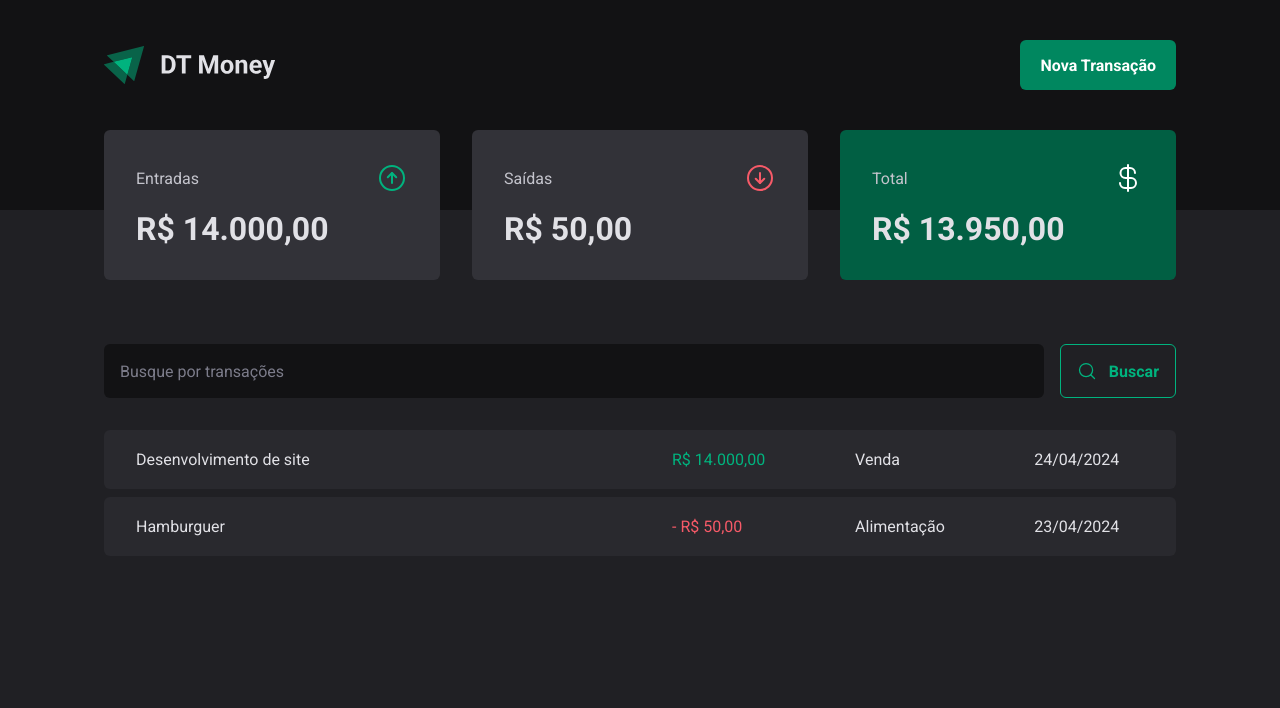
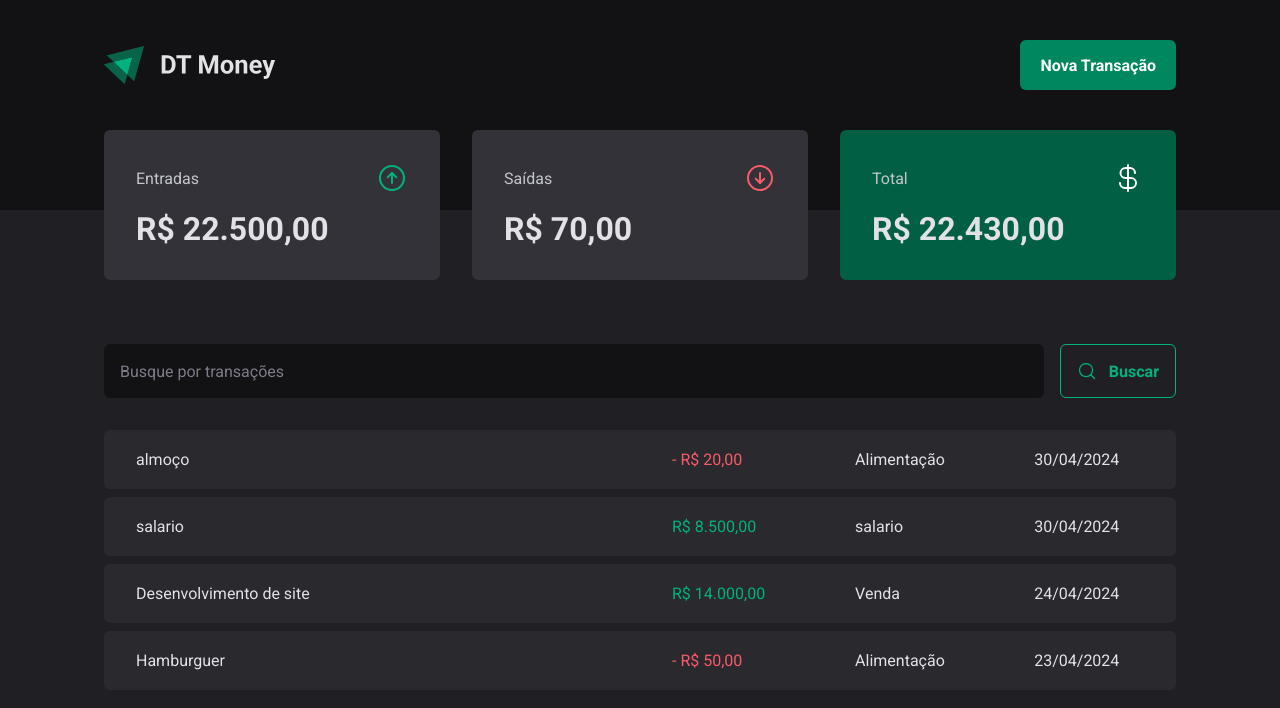
Before and after one commit to RafaelLimaReis/dt-money, a React (Vite) app: page / in a window 1280 px wide. Shown: the top 708 px of the page. Built offline with nearby package versions, Linux system fonts and the light colour scheme; data requests are answered from the project's data file.

Commit message:
criando uma nova transação

```diff
--- a/package.json
+++ b/package.json
@@ -14,6 +14,7 @@
     "@hookform/resolvers": "^3.3.4",
     "@radix-ui/react-dialog": "^1.0.5",
     "@radix-ui/react-radio-group": "^1.1.3",
+    "axios": "^1.6.8",
     "phosphor-react": "^1.4.1",
     "react": "^18.2.0",
     "react-dom": "^18.2.0",
--- a/server.json
+++ b/server.json
@@ -15,6 +15,22 @@
       "category": "Alimentação",
       "price": 50,
       "createdAt": "2024-04-23T20:35:47.269Z"
+    },
+    {
+      "description": "salario",
+      "price": 8500,
+      "category": "salario",
+      "type": "income",
+      "createdAt": "2024-04-30T10:48:35.321Z",
+      "id": 3
+    },
+    {
+      "description": "almoço",
+      "price": 20,
+      "category": "Alimentação",
+      "type": "outcome",
+      "createdAt": "2024-04-30T11:08:54.362Z",
+      "id": 4
     }
   ]
 }
--- a/src/components/NewTransactionModal/index.tsx
+++ b/src/components/NewTransactionModal/index.tsx
@@ -4,6 +4,8 @@ import { ArrowCircleDown, ArrowCircleUp, X } from 'phosphor-react';
 import { Controller, useForm } from 'react-hook-form';
 import * as z from 'zod';
 import { zodResolver } from '@hookform/resolvers/zod';
+import { useContext } from 'react';
+import { TransactionsContext } from '../../contexts/TransactionsContext';
 
 const newTransactionFormSchema = z.object({
     description: z.string(),
@@ -15,15 +17,18 @@ const newTransactionFormSchema = z.object({
 type newTransactionFormInputs = z.infer<typeof newTransactionFormSchema>;
 
 export function NewTransactionModal() {
-    const {register, handleSubmit, control, formState: { isSubmitting }} = useForm<newTransactionFormInputs>({
+    const { createTransaction } = useContext(TransactionsContext);
+
+    const {reset, register, handleSubmit, control, formState: { isSubmitting }} = useForm<newTransactionFormInputs>({
         resolver: zodResolver(newTransactionFormSchema),
         defaultValues:{
             type: 'income'
         }
     });
 
-    function handleCreateNewTransaction(data: newTransactionFormInputs) {
-        console.log(data);
+    async function handleCreateNewTransaction(data: newTransactionFormInputs) {
+        await createTransaction(data);
+        reset();
     }
 
     return (
--- a/src/contexts/TransactionsContext.tsx
+++ b/src/contexts/TransactionsContext.tsx
@@ -1,5 +1,6 @@
 import { createContext, useEffect, useState } from "react";
-import { TransactionInterface, TransactionsContextInterface, TransactionsProviderInterface } from "../interfaces/Transactions";
+import { TransactionInterface, TransactionsContextInterface, TransactionsProviderInterface, createTransactionInputInterface } from "../interfaces/Transactions";
+import { api } from "../lib/axios";
 
 export const TransactionsContext = createContext({} as TransactionsContextInterface);
 
@@ -7,16 +8,25 @@ export function TransactionsProvider({ children }: TransactionsProviderInterface
     const [transactions, setTransaction] = useState<TransactionInterface[]>([]);
 
     async function getTransactions(query?: string) {
-        const url = new URL('http://localhost:3333/transactions');
+        const responseTransactions = await api.get('/transactions', {
+            params: {
+                _sort: 'createdAt',
+                _order: 'desc',
+                q: query
+            }
+        });
 
-        if (query) {
-            url.searchParams.append('q', query);
-        }
+        setTransaction(responseTransactions.data);
+    }
 
-        const responseTransactions = await fetch(url);
-        const dataTransactions = await responseTransactions.json();
+    async function createTransaction(data: createTransactionInputInterface) {
+        const { description, price, category, type } = data;
 
-        setTransaction(dataTransactions);
+        const responseNewTransaction = await api.post('/transactions', {
+            description, price, category, type, createdAt: new Date()
+        });
+
+        setTransaction(state => [ responseNewTransaction.data, ...state]);
     }
 
     useEffect(() => {
@@ -24,7 +34,7 @@ export function TransactionsProvider({ children }: TransactionsProviderInterface
     }, []);
 
     return (
-        <TransactionsContext.Provider value={{ transactions, getTransactions }} >
+        <TransactionsContext.Provider value={{ transactions, getTransactions, createTransaction }} >
             {children}
         </TransactionsContext.Provider>
     )
--- /dev/null
+++ b/src/lib/axios.ts
@@ -0,0 +1,5 @@
+import axios from "axios";
+
+export const api = axios.create({
+    baseURL: 'http://localhost:3333'
+})
```
Also changed, not shown: src/interfaces/Transactions.tsx (+8 -0 lines), 1 other file (tests, documents, lock files or other folders). Lines whose indentation alone changed are shown as unchanged.
